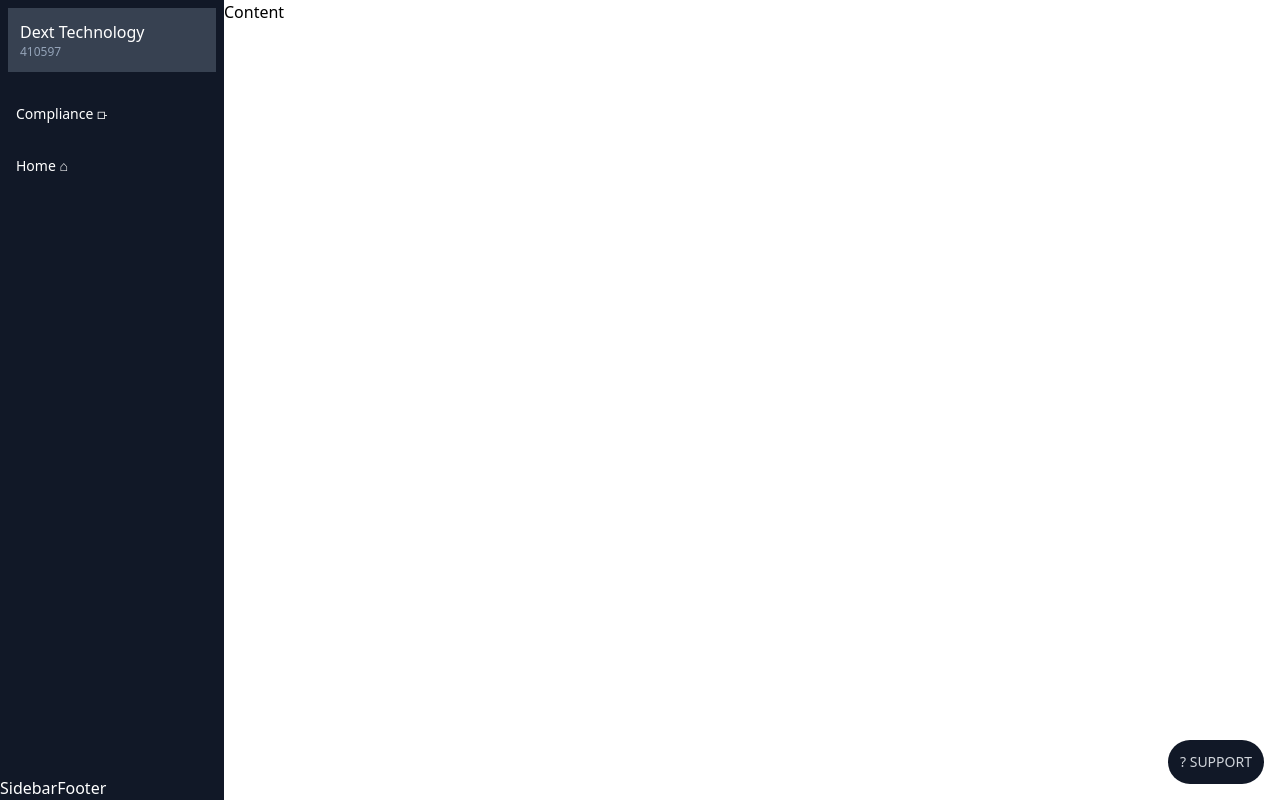
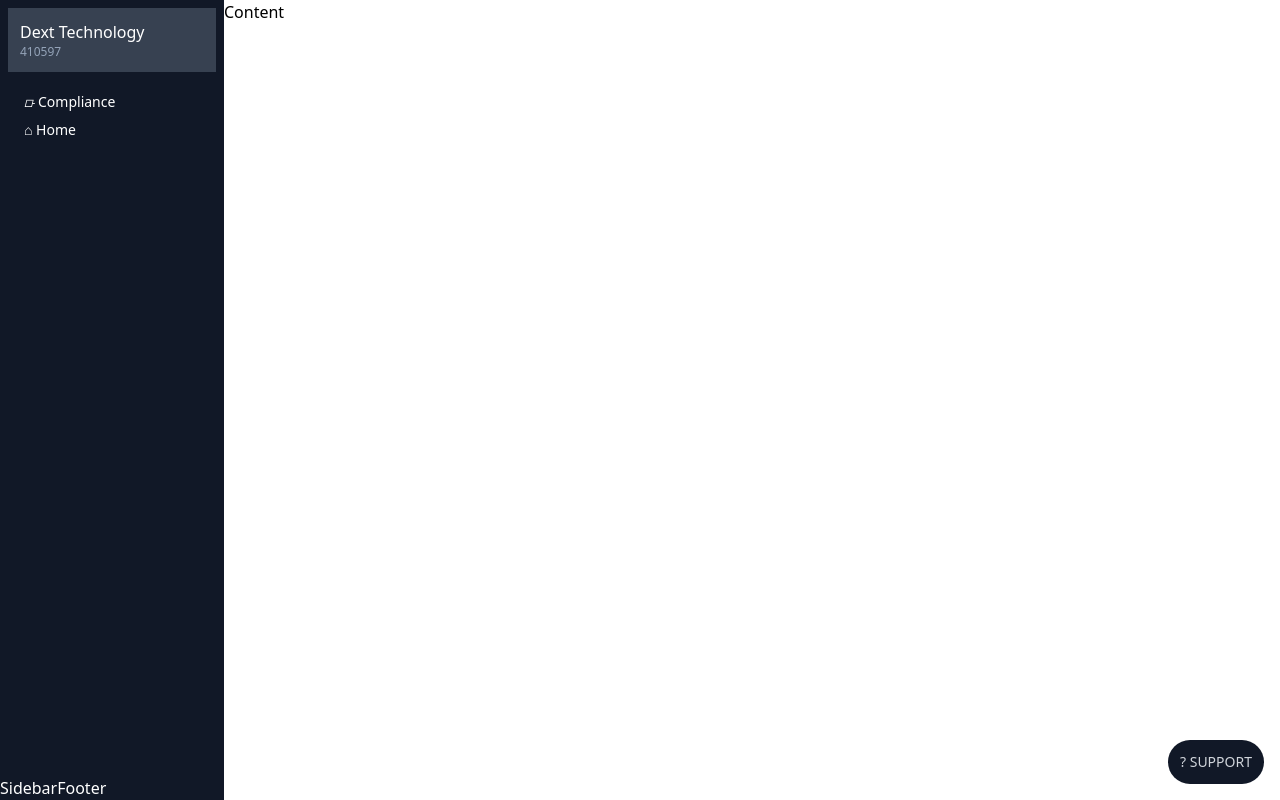
Before and after one commit to nkrumahthis/paystack-clone, a Next.js app: page /dashboard in a window 1280 px wide. Built offline with nearby package versions, Linux system fonts and the light colour scheme.

Commit message:
styles menu links

```diff
--- a/components/MenuLink.tsx
+++ b/components/MenuLink.tsx
@@ -1,9 +1,10 @@
+import Link from 'next/link'
 import React from 'react'
 
 function MenuLink(props: { chosen: boolean, label: string, logo: string }) {
     let { chosen, label, logo } = props
     return (
-        <h4 className='m-2 ml-2 p-2 text-sm'>{label} {logo}</h4>
+        <Link href="#" className='py-1 pl-6 text-sm hover:bg-gray-800 w-full'><i>{logo}</i> {label}</Link>
     )
 }
 
```
